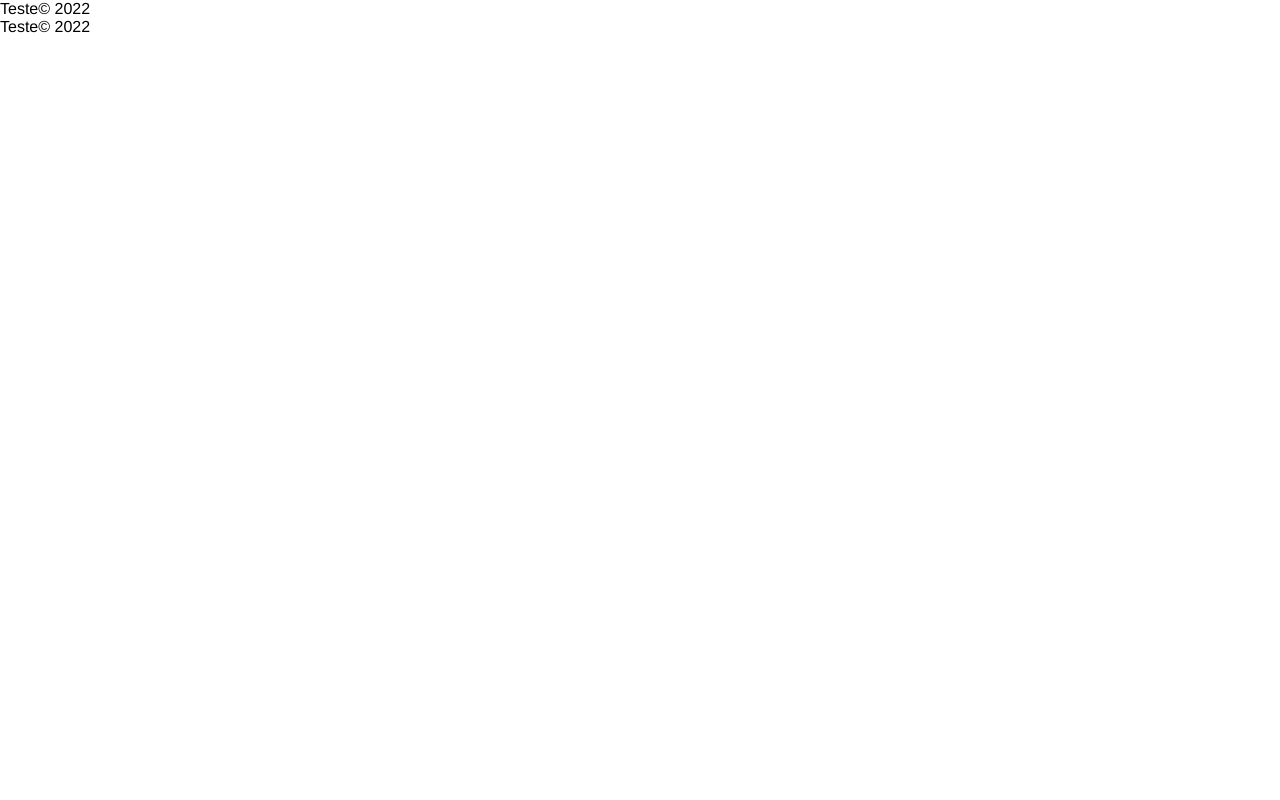
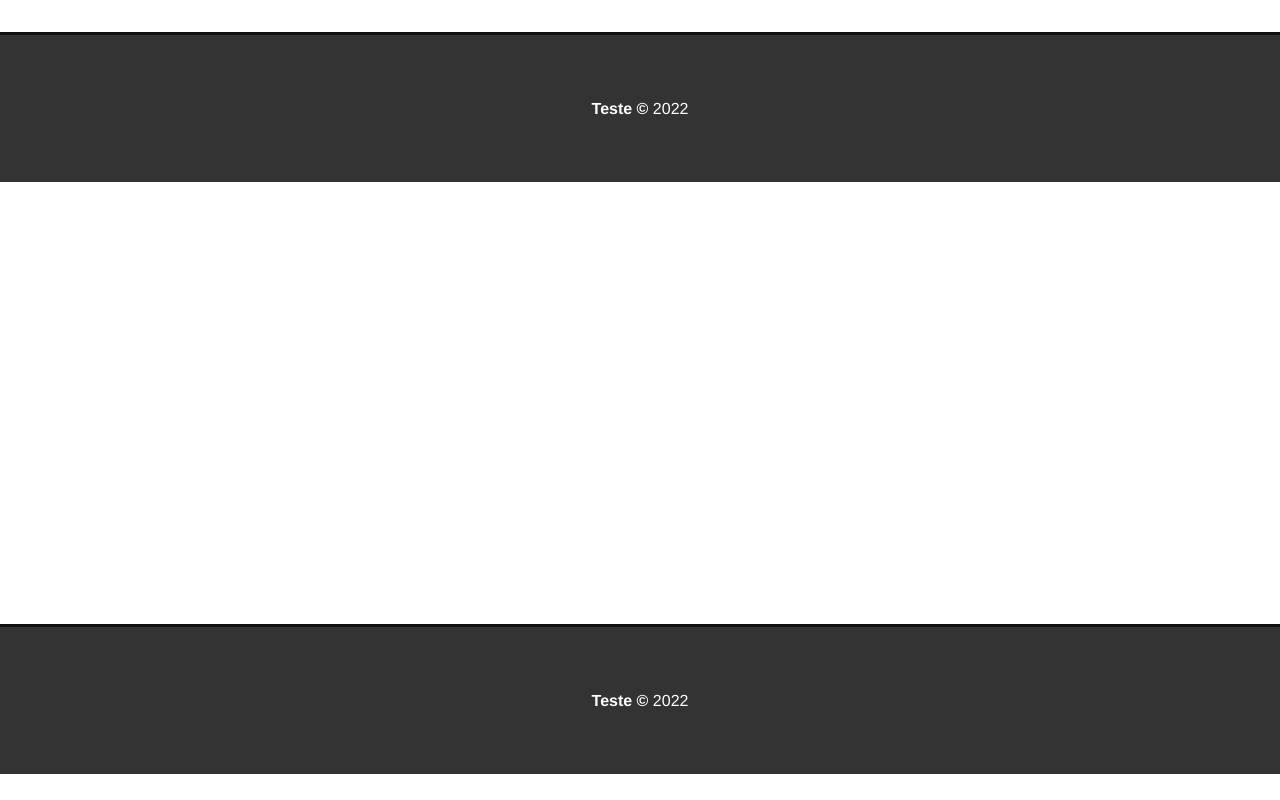
Before and after one commit to ailsonazevedo/pokedex-next, a Next.js app: page /components/Footer in a window 1280 px wide. Built offline with nearby package versions, Linux system fonts and the light colour scheme.

Commit message:
update styles

```diff
--- a/pages/components/Footer.js
+++ b/pages/components/Footer.js
@@ -1,8 +1,10 @@
+import styles from '../../styles/Footer.module.css'
+
 export default function Footer(){
     return(
-        <footer className="">
+        <footer className={styles.footer}>
             <p>
-                <span className="">Teste&copy; 2022</span>
+                <span className="">Teste &copy; </span>2022
             </p>
         </footer>
     )
--- a/pages/components/Layout.js
+++ b/pages/components/Layout.js
@@ -1,8 +1,8 @@
-import NavBar from './Navbar'
 import Footer from './Footer'
-
+import Navbar from './Navbar'
 import Head from 'next/head'
 
+import styles from '../../styles/Navbar.module.css'
 
 export default function Layout({children}){
     return(
@@ -12,7 +12,9 @@
                 <title>Pokedex da Shopee</title>
             </Head>
 
-            <main>{children}</main>
+            {/* <Navbar/> */}
+
+            <main className="main-container">{children}</main>
             <Footer />
         </>
     )
--- a/pages/components/NavBar.js
+++ b/pages/components/NavBar.js
@@ -1,10 +1,18 @@
-import Link from 'next/link';
+import Link from 'next/link'
+import Image from 'next/image'
+
+import styles from '../../styles/Navbar.module.css'
 
 export default function Navbar(){
     return(
-        <nav className="">
-            <div>
-                <img src="https://cdn.jsdelivr.net/gh/devicons/devicon/icons/pycharm/pycharm-original.svg" alt="PokePython"></img>
+        <nav className={styles.navbar}>
+            <div className={styles.logo}>
+                <Image
+                    src="/images/pycharm-original.svg"
+                    width="30"
+                    height="30"
+                    alt="PokePython"
+                />
                 <h1>Pokedex</h1>
             </div>
             <ul>
--- a/pages/index.js
+++ b/pages/index.js
@@ -2,11 +2,13 @@
 import Image from 'next/image'
 import styles from '../styles/Home.module.css'
 import Footer from './components/Footer'
+import Layout from './components/layout'
 import NavBar from './components/Navbar'
 
 
 export default function Home() {
   return (
     <h1>Pokedex</h1>
+
   )
 }
--- /dev/null
+++ b/styles/Footer.module.css
@@ -0,0 +1,17 @@
+.footer{
+    display: flex;
+    align-items: center;
+    justify-content: center;
+    background-color:#333;
+    height:150px;
+    margin-top: 2em;
+    border-top: 3px solid #111;
+}
+
+.footer p{
+    color:#fff;
+}
+
+.footer span{
+    font-weight: bold;
+}
--- /dev/null
+++ b/styles/Navbar.module.css
@@ -0,0 +1,15 @@
+.navbar{
+    display:flex;
+    justify-content: space-between;
+    align-items: center;
+    padding:1em 1.2em;
+    margin-bottom: 2em;
+    background-color: #333;
+    color: #fff;
+}
+
+.logo{
+    display:flex;
+    justify-content: center;
+    align-items: center;
+}
--- a/styles/globals.css
+++ b/styles/globals.css
@@ -5,3 +5,6 @@
   box-sizing: border-box;
 
 }
+.main-container{
+  min-height:70vh;
+}
```
Also changed, not shown: public/images/pycharm-original.svg (added), styles/Footer.modelu.css (deleted), styles/Navbar.modelu.css (deleted).
